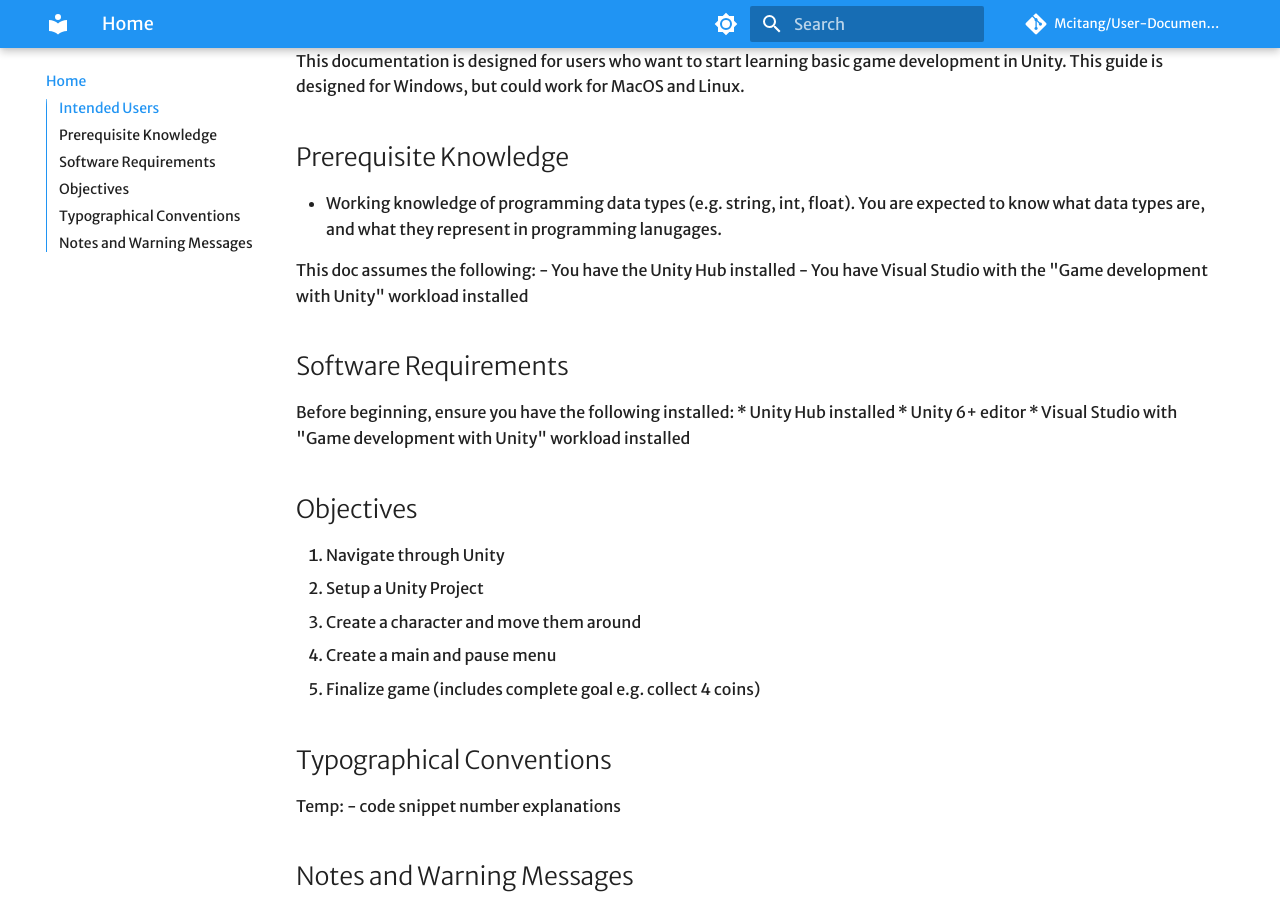
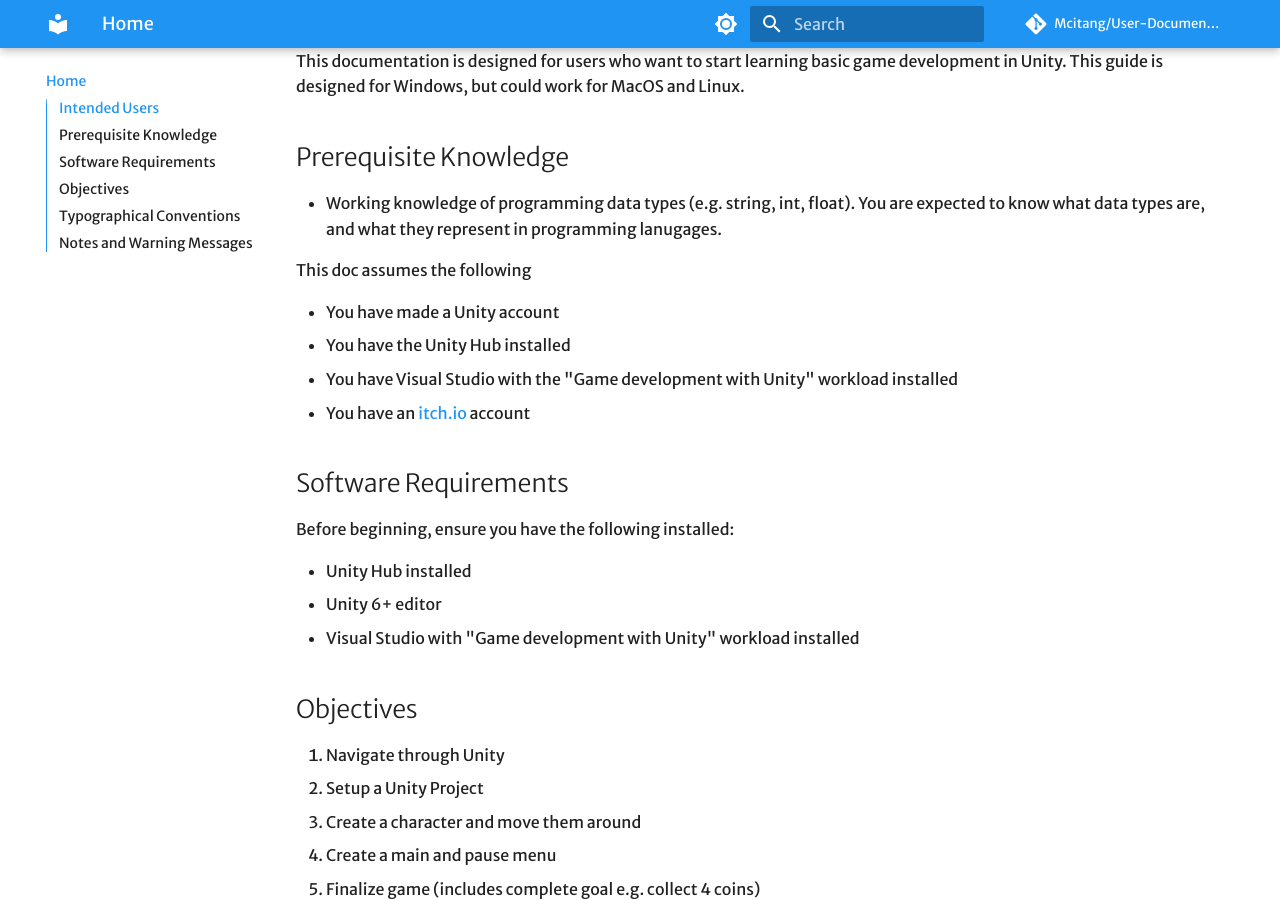
Before and after one commit to Mcitang/User-Documentation, an MkDocs documentation site: the page built from docs/index.md, in a window 1280 px wide and 900 px high, scrolled down 321 px. Built offline with MkDocs 1.6.1 and Material for MkDocs 9.7.7, drawn with Linux system fonts in a browser that asks for light colours; emoji names are drawn with the system emoji font; some web fonts are replaced; comment, search, counter and statistics services are not loaded.

Commit message:
Fix lists formatting

```diff
--- a/docs/index.md
+++ b/docs/index.md
@@ -5,17 +5,21 @@
 This documentation is designed for users who want to start learning basic game development in Unity. This guide is designed for Windows, but could work for MacOS and Linux.
 
 ## Prerequisite Knowledge
-* Working knowledge of programming data types (e.g. string, int, float). You are expected to know what data types are, and what they represent in programming lanugages.
+- Working knowledge of programming data types (e.g. string, int, float). You are expected to know what data types are, and what they represent in programming lanugages.
 
-This doc assumes the following:
+This doc assumes the following
+
+- You have made a Unity account
 - You have the Unity Hub installed
 - You have Visual Studio with the "Game development with Unity" workload installed
+- You have an [itch.io](https://itch.io/) account
 
 ## Software Requirements
 Before beginning, ensure you have the following installed:
-* Unity Hub installed
-* Unity 6+ editor
-* Visual Studio with "Game development with Unity" workload installed
+
+- Unity Hub installed
+- Unity 6+ editor
+- Visual Studio with "Game development with Unity" workload installed
 
 ## Objectives
 1. Navigate through Unity
@@ -30,7 +34,7 @@
 
 
 ## Notes and Warning Messages
-- We will use message blocks to inform you of additional relevant information. Here are each possible message block, from most important to least important.
+We will use message blocks to inform you of additional relevant information. Here are each possible message block, from most important to least important.
 
 DANGER
 Indicates an action that could cause an error or application to crash
```
